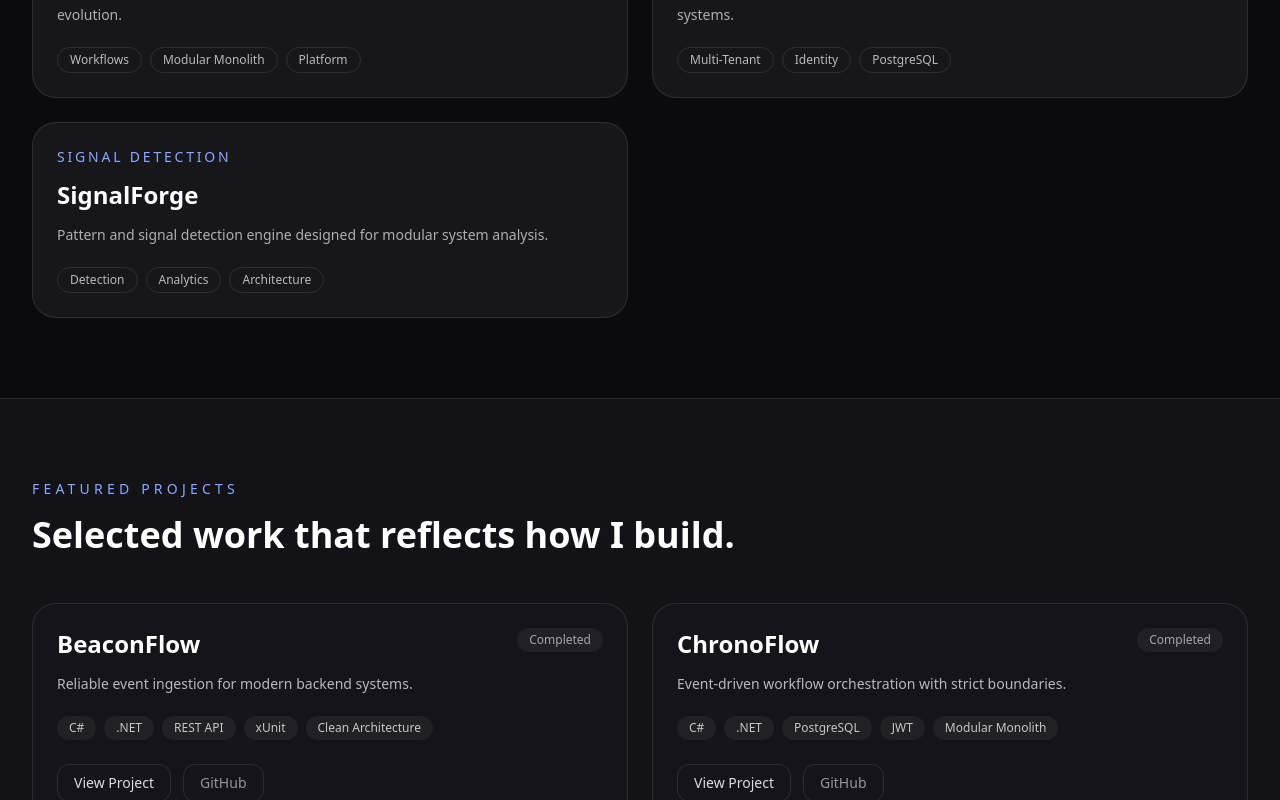
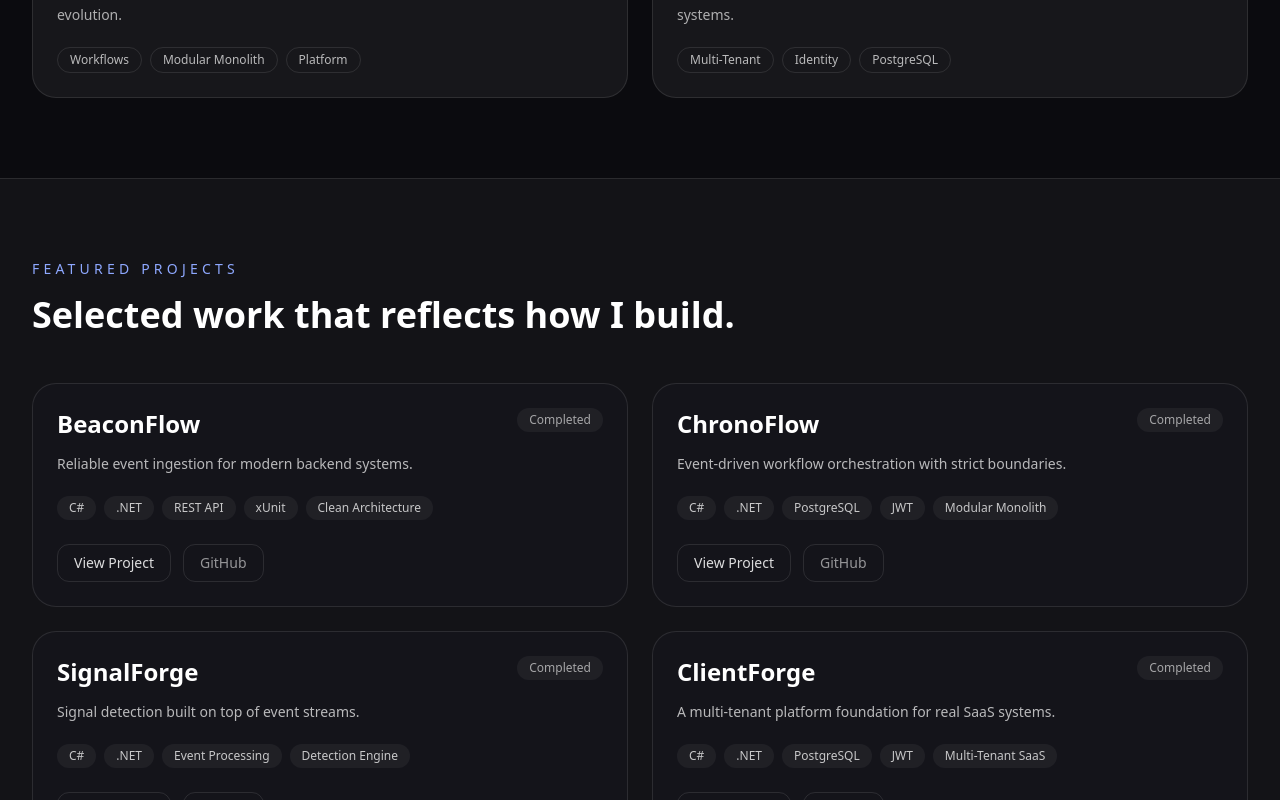
Before and after one commit to lourosscs50/loucarron.dev, a Next.js app: page / in a window 1280 px wide. Shown: the part 1560-2360 px from the top of the page. Built offline with nearby package versions, Linux system fonts and the light colour scheme.

Commit message:
Remove duplicate SignalForge project card from portfolio

```diff
--- a/components/SystemsSection.tsx
+++ b/components/SystemsSection.tsx
@@ -23,12 +23,6 @@ const systems = [
     description: "Multi-tenant foundation for building secure, scalable client-facing business systems.",
     tags: ["Multi-Tenant", "Identity", "PostgreSQL"],
   },
-  {
-    title: "SignalForge",
-    category: "Signal Detection",
-    description: "Pattern and signal detection engine designed for modular system analysis.",
-    tags: ["Detection", "Analytics", "Architecture"],
-  }
 ];
 
 export default function SystemsSection() {
--- a/lib/projects.ts
+++ b/lib/projects.ts
@@ -94,8 +94,8 @@ export const projects: Project[] = [
       "Signal Output"
     ],
     stack: ["C#", ".NET", "Event Processing", "Detection Engine"],
-    status: "In Progress"
-
+    status: "Completed",
+    github: "https://github.com/lourosscs50/SignalForge"
   },
   {
     slug: "clientforge",
```
